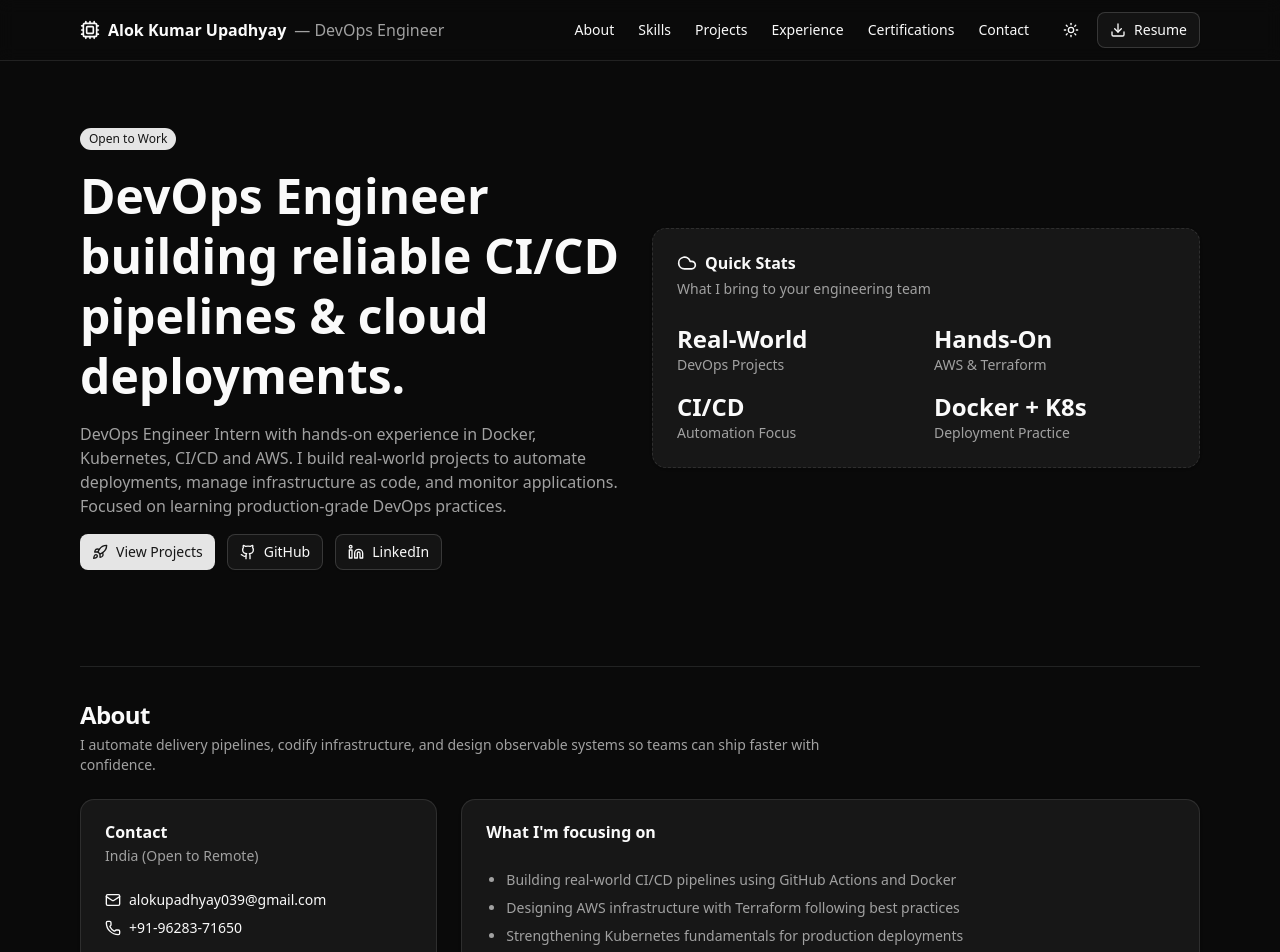
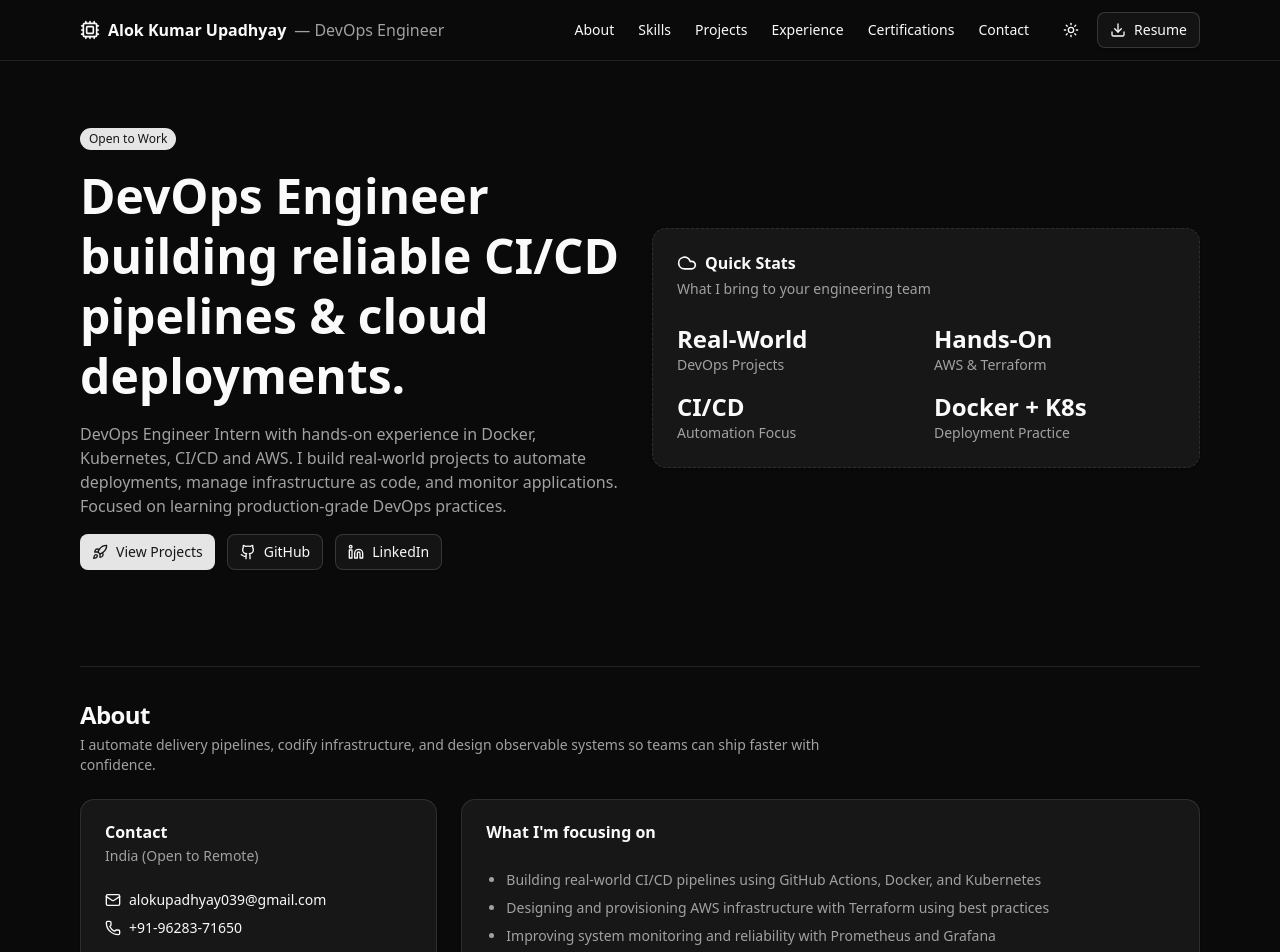
Before and after one commit to alokupadhyaydevops/Portfolio, a Next.js app: page / in a window 1280 px wide. Shown: the top 952 px of the page. Built offline with nearby package versions, Linux system fonts and the light colour scheme.

Commit message:
Update focus areas to align with DevOps skillset

```diff
--- a/src/components/DevOpsPortfolio.tsx
+++ b/src/components/DevOpsPortfolio.tsx
@@ -413,10 +413,9 @@
               </CardHeader>
               <CardContent className="text-sm text-muted-foreground">
                 <ul className="list-disc pl-5 space-y-2">
-                  <li>Building real-world CI/CD pipelines using GitHub Actions and Docker</li>
-                  <li>Designing AWS infrastructure with Terraform following best practices</li>
-                  <li>Strengthening Kubernetes fundamentals for production deployments</li>
-                  <li>Improving monitoring and reliability using Prometheus & Grafana</li>
+                  <li>Building real-world CI/CD pipelines using GitHub Actions, Docker, and Kubernetes</li>
+                  <li>Designing and provisioning AWS infrastructure with Terraform using best practices</li>
+                  <li>Improving system monitoring and reliability with Prometheus and Grafana</li>
                 </ul>
               </CardContent>
             </Card>
```
